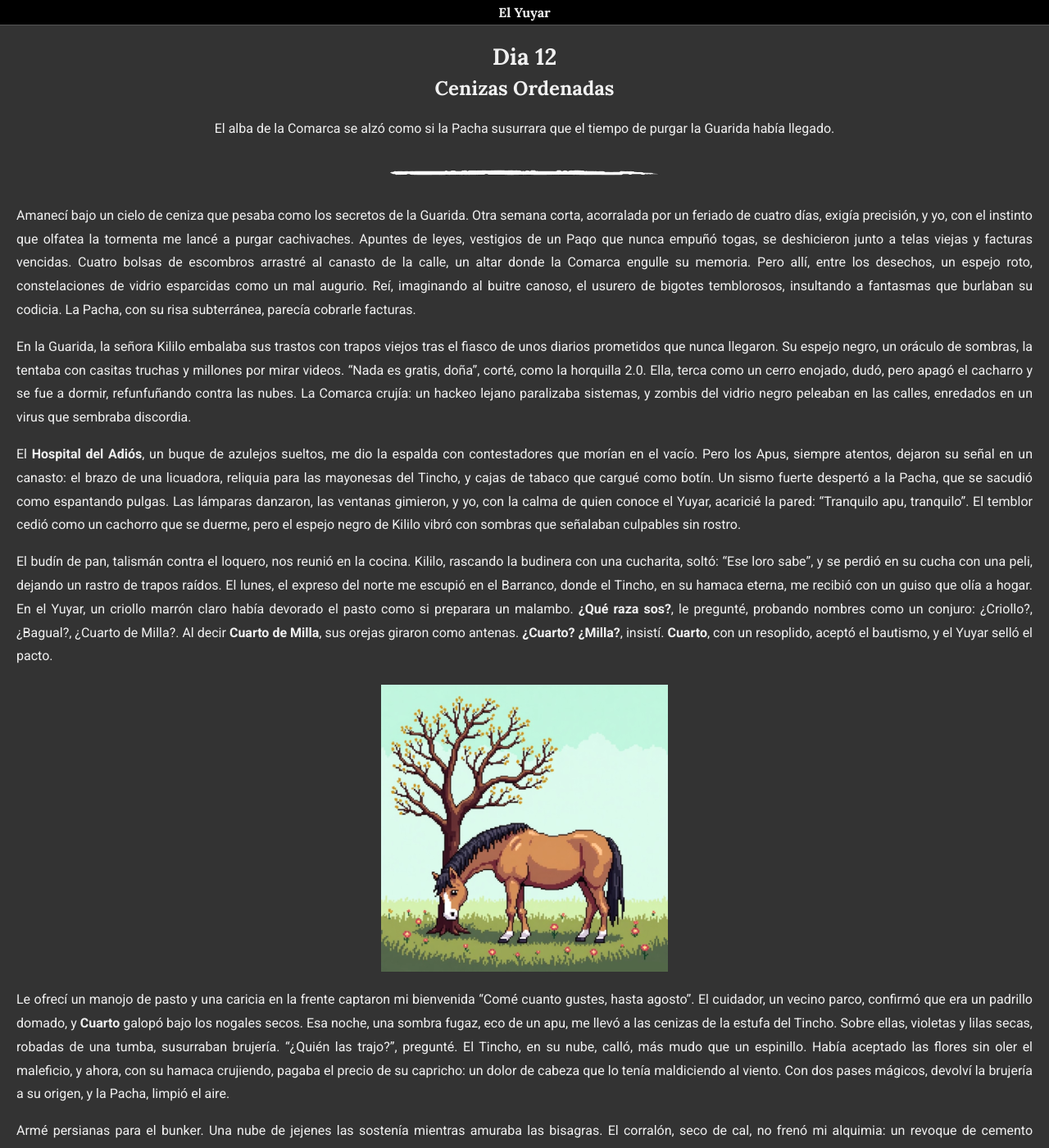
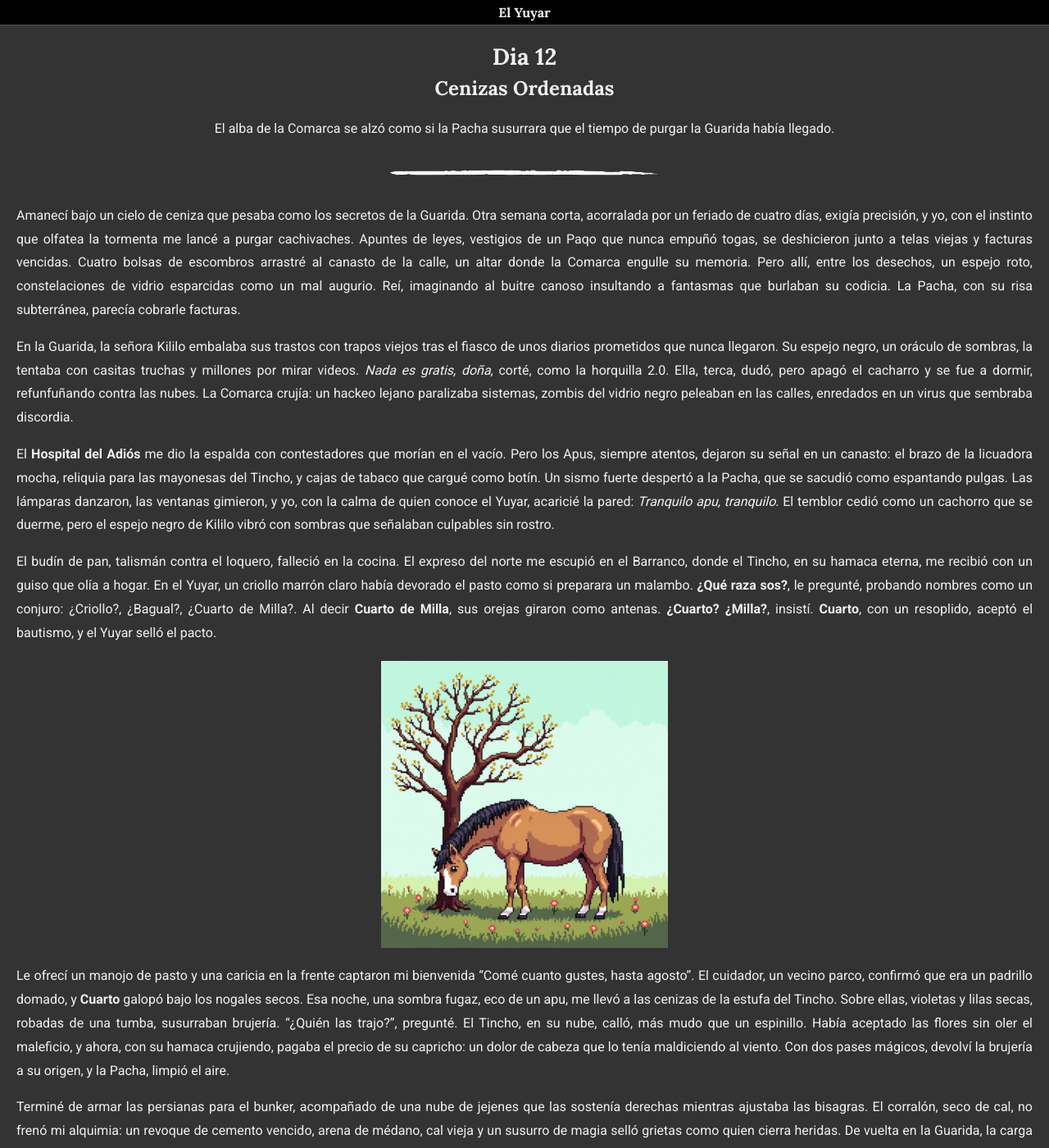
Before and after one commit to mesquele/paqocuaternion.github.io, a Jekyll site: the page built from _posts/2025-03-06-Día-12-Cenizas-Ordenadas.md, in a window 1280 px wide and 1400 px high. Shown: the whole window at 82% size. Built offline with Jekyll 4.4.1, drawn with Linux system fonts in a browser that asks for light colours; some of the changed text lies outside the part shown.

Commit message:
Post Día 12 Cenizas Ordenadas - Corrección 1

```diff
--- a/_posts/2025-03-06-Día-12-Cenizas-Ordenadas.md
+++ b/_posts/2025-03-06-Día-12-Cenizas-Ordenadas.md
@@ -9,27 +9,26 @@
 
 <img src="/assets/images/separador.png" alt="Separador" style="display: block; margin: 20px auto;">
 
-Amanecí bajo un cielo de ceniza que pesaba como los secretos de la Guarida. Otra semana corta, acorralada por un feriado de cuatro días, exigía precisión, y yo, con el instinto que olfatea la tormenta me lancé a purgar cachivaches. Apuntes de leyes, vestigios de un Paqo que nunca empuñó togas, se deshicieron junto a telas viejas y facturas vencidas. Cuatro bolsas de escombros arrastré al canasto de la calle, un altar donde la Comarca engulle su memoria. Pero allí, entre los desechos, un espejo roto, constelaciones de vidrio esparcidas como un mal augurio. Reí, imaginando al buitre canoso, el usurero de bigotes temblorosos, insultando a fantasmas que burlaban su codicia. La Pacha, con su risa subterránea, parecía cobrarle facturas.
+Amanecí bajo un cielo de ceniza que pesaba como los secretos de la Guarida. Otra semana corta, acorralada por un feriado de cuatro días, exigía precisión, y yo, con el instinto que olfatea la tormenta me lancé a purgar cachivaches. Apuntes de leyes, vestigios de un Paqo que nunca empuñó togas, se deshicieron junto a telas viejas y facturas vencidas. Cuatro bolsas de escombros arrastré al canasto de la calle, un altar donde la Comarca engulle su memoria. Pero allí, entre los desechos, un espejo roto, constelaciones de vidrio esparcidas como un mal augurio. Reí, imaginando al buitre canoso insultando a fantasmas que burlaban su codicia. La Pacha, con su risa subterránea, parecía cobrarle facturas.
 <br>
 
-En la Guarida, la señora Kililo embalaba sus trastos con trapos viejos tras el fiasco de unos diarios prometidos que nunca llegaron. Su espejo negro, un oráculo de sombras, la tentaba con casitas truchas y millones por mirar videos. “Nada es gratis, doña”, corté, como la horquilla 2.0. Ella, terca como un cerro enojado, dudó, pero apagó el cacharro y se fue a dormir, refunfuñando contra las nubes. La Comarca crujía: un hackeo lejano paralizaba sistemas, y zombis del vidrio negro peleaban en las calles, enredados en un virus que sembraba discordia.
+En la Guarida, la señora Kililo embalaba sus trastos con trapos viejos tras el fiasco de unos diarios prometidos que nunca llegaron. Su espejo negro, un oráculo de sombras, la tentaba con casitas truchas y millones por mirar videos. _Nada es gratis, doña_, corté, como la horquilla 2.0. Ella, terca, dudó, pero apagó el cacharro y se fue a dormir, refunfuñando contra las nubes. La Comarca crujía: un hackeo lejano paralizaba sistemas, zombis del vidrio negro peleaban en las calles, enredados en un virus que sembraba discordia.
 <br>
 
-El **Hospital del Adiós**, un buque de azulejos sueltos, me dio la espalda con contestadores que morían en el vacío. Pero los Apus, siempre atentos, dejaron su señal en un canasto: el brazo de una licuadora, reliquia para las mayonesas del Tincho, y cajas de tabaco que cargué como botín.
-Un sismo fuerte despertó a la Pacha, que se sacudió como espantando pulgas. Las lámparas danzaron, las ventanas gimieron, y yo, con la calma de quien conoce el Yuyar, acaricié la pared: “Tranquilo apu, tranquilo”. El temblor cedió como un cachorro que se duerme, pero el espejo negro de Kililo vibró con sombras que señalaban culpables sin rostro.
+El **Hospital del Adiós** me dio la espalda con contestadores que morían en el vacío. Pero los Apus, siempre atentos, dejaron su señal en un canasto: el brazo de la licuadora mocha, reliquia para las mayonesas del Tincho, y cajas de tabaco que cargué como botín. Un sismo fuerte despertó a la Pacha, que se sacudió como espantando pulgas. Las lámparas danzaron, las ventanas gimieron, y yo, con la calma de quien conoce el Yuyar, acaricié la pared: _Tranquilo apu, tranquilo_. El temblor cedió como un cachorro que se duerme, pero el espejo negro de Kililo vibró con sombras que señalaban culpables sin rostro.
 <br>
 
-El budín de pan, talismán contra el loquero, nos reunió en la cocina. Kililo, rascando la budinera con una cucharita, soltó: “Ese loro sabe”, y se perdió en su cucha con una peli, dejando un rastro de trapos raídos. El lunes, el expreso del norte me escupió en el Barranco, donde el Tincho, en su hamaca eterna, me recibió con un guiso que olía a hogar. En el Yuyar, un criollo marrón claro había devorado el pasto como si preparara un malambo. **¿Qué raza sos?**, le pregunté, probando nombres como un conjuro: ¿Criollo?, ¿Bagual?, ¿Cuarto de Milla?. Al decir **Cuarto de Milla**, sus orejas giraron como antenas. **¿Cuarto? ¿Milla?**, insistí. **Cuarto**, con un resoplido, aceptó el bautismo, y el Yuyar selló el pacto.
+El budín de pan, talismán contra el loquero, falleció en la cocina. El expreso del norte me escupió en el Barranco, donde el Tincho, en su hamaca eterna, me recibió con un guiso que olía a hogar. En el Yuyar, un criollo marrón claro había devorado el pasto como si preparara un malambo. **¿Qué raza sos?**, le pregunté, probando nombres como un conjuro: ¿Criollo?, ¿Bagual?, ¿Cuarto de Milla?. Al decir **Cuarto de Milla**, sus orejas giraron como antenas. **¿Cuarto? ¿Milla?**, insistí. **Cuarto**, con un resoplido, aceptó el bautismo, y el Yuyar selló el pacto.
 
 <img src="/assets/images/cuarto.png" alt="Cuarto pastando" style="display: block; margin: 20px auto;">
 
 Le ofrecí un manojo de pasto y una caricia en la frente captaron mi bienvenida “Comé cuanto gustes, hasta agosto”. El cuidador, un vecino parco, confirmó que era un padrillo domado, y **Cuarto** galopó bajo los nogales secos. Esa noche, una sombra fugaz, eco de un apu, me llevó a las cenizas de la estufa del Tincho. Sobre ellas, violetas y lilas secas, robadas de una tumba, susurraban brujería. “¿Quién las trajo?”, pregunté. El Tincho, en su nube, calló, más mudo que un espinillo. Había aceptado las flores sin oler el maleficio, y ahora, con su hamaca crujiendo, pagaba el precio de su capricho: un dolor de cabeza que lo tenía maldiciendo al viento. Con dos pases mágicos, devolví la brujería a su origen, y la Pacha, limpió el aire.
 <br>
 
-Armé persianas para el bunker. Una nube de jejenes las sostenía mientras amuraba las bisagras. El corralón, seco de cal, no frenó mi alquimia: un revoque de cemento vencido, arena de médano, cal vieja y un susurro de magia selló grietas como quien cierra heridas. De vuelta en la Guarida, la carga aguardaba el buque de ida. Las sombras, al acecho, tramaban en silencio, pero el Yuyar, con Cuarto galopando susurraba promesas bajo la mirada de los Apus.
+Terminé de armar las persianas para el bunker, acompañado de una nube de jejenes que las sostenía derechas mientras ajustaba las bisagras. El corralón, seco de cal, no frenó mi alquimia: un revoque de cemento vencido, arena de médano, cal vieja y un susurro de magia selló grietas como quien cierra heridas. De vuelta en la Guarida, la carga aguardaba el buque de ida. Las sombras, al acecho, tramaban en silencio.
 
 <img src="/assets/images/separador.png" alt="Separador" style="display: block; margin: 20px auto;">
 
 <div style="text-align: center;">
-  <p>Bajo la mirada de los Apus, la carga aguardaba su buque, mientras el Yuyar, con Cuarto galopando, prometía un nuevo amanecer.</p>
+  <p>Bajo la mirada de los Apus la carga aguardaba su buque, mientras el Yuyar, con Cuarto galopando, prometía un nuevo amanecer.</p>
 </div>
```
Also changed, not shown: _posts/2025-02-21-Día-1-Un-nuevo-zarpe.md (+1 -1 lines).
